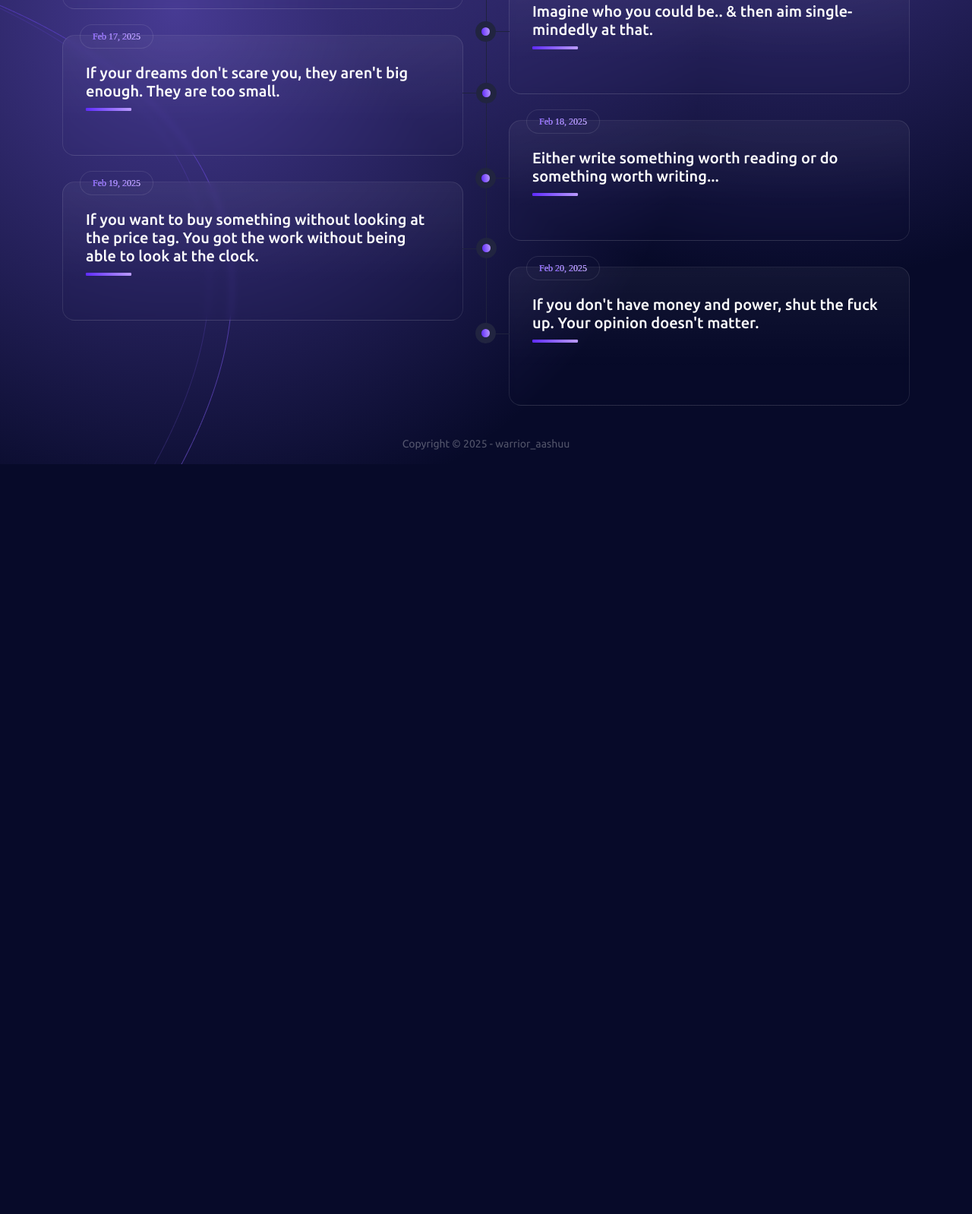
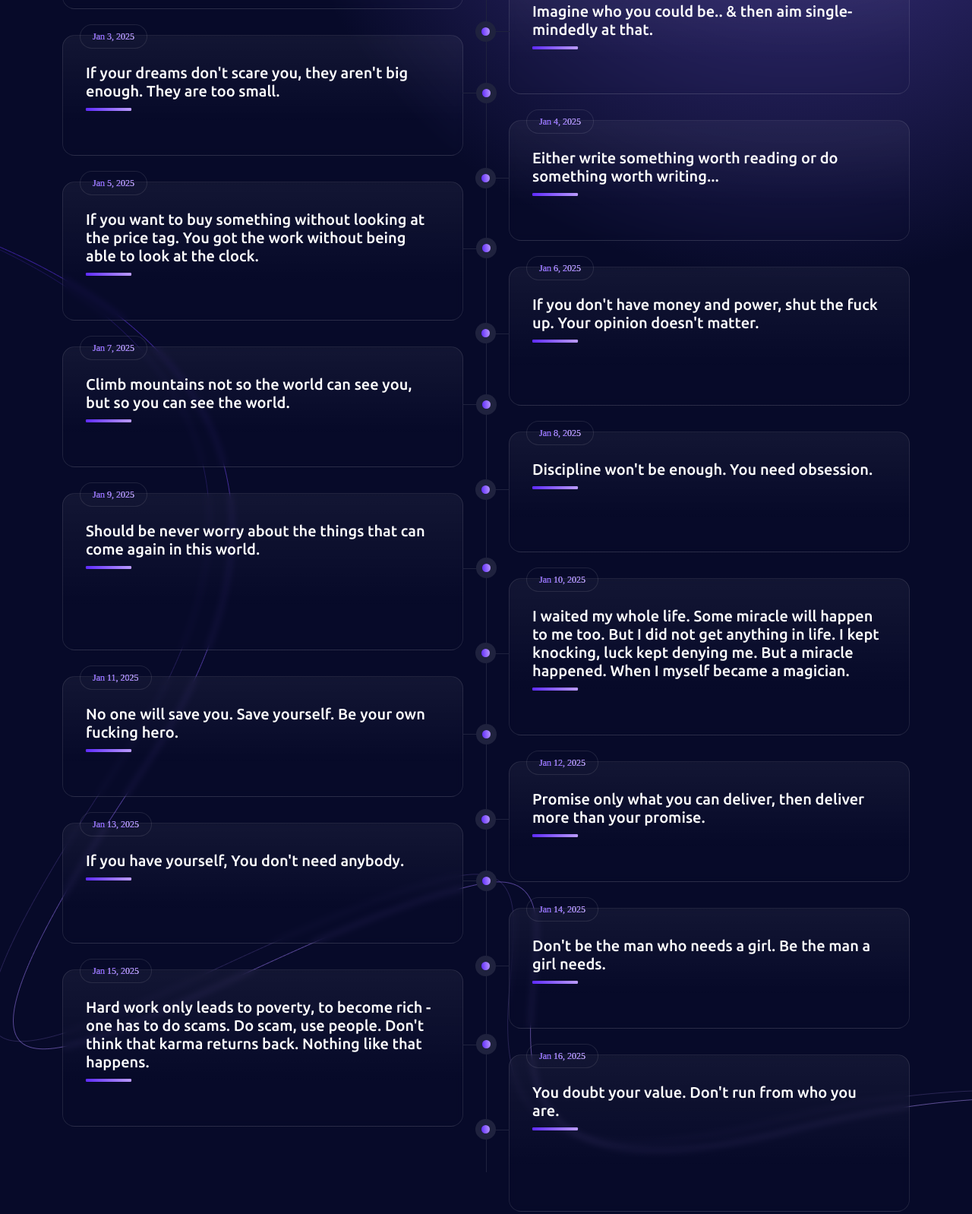
Before and after one commit to codeaashu/The-code-of-the-Warrior, a plain HTML site: page index.html in a window 1280 px wide. Shown: the part 1004-2602 px from the top of the page at 76% size. Before the commit the page ends 1615 px from the top, so only its background shows below. Drawn offline with nearby package versions, Linux system fonts and the light colour scheme.

Commit message:
The code of the Warrior

```diff
--- a/index.html
+++ b/index.html
@@ -89,39 +89,99 @@
                         <div class="roadmain d-flex flex-wrap justify-content-between position-relative"
                             style="margin-top: 5.625rem ;">
                             <div class="roadmap-box  w-md-12">
-                                <div class="step position-absolute">Feb 15, 2025</div>
+                                <div class="step position-absolute">Jan 1, 2025</div>
                                 <div class="r-content">
                                     <h5 class="title position-relative">Motivation gets you started but, discipline keeps you going.</h5>
                                 </div>
                             </div>
                             <div class="roadmap-box right w-md-12">
-                                <div class="step position-absolute">Feb 16, 2025</div>
+                                <div class="step position-absolute">Jan 2, 2025</div>
                                 <div class="r-content">
                                     <h5 class="title position-relative">Imagine who you could be.. & then aim single-mindedly at that.</h5>
                                 </div>
                             </div>
                             <div class="roadmap-box  w-md-12">
-                                <div class="step position-absolute">Feb 17, 2025</div>
+                                <div class="step position-absolute">Jan 3, 2025</div>
                                 <div class="r-content">
                                     <h5 class="title position-relative">If your dreams don't scare you, they aren't big enough. They are too small.</h5>
                                 </div>
                             </div>
                             <div class="roadmap-box right w-md-12">
-                                <div class="step position-absolute">Feb 18, 2025</div>
+                                <div class="step position-absolute">Jan 4, 2025</div>
                                 <div class="r-content">
                                     <h5 class="title position-relative">Either write something worth reading or do something worth writing...</h5>
                                 </div>
                             </div>
                             <div class="roadmap-box  w-md-12">
-                                <div class="step position-absolute">Feb 19, 2025</div>
+                                <div class="step position-absolute">Jan 5, 2025</div>
                                 <div class="r-content">
                                     <h5 class="title position-relative">If you want to buy something without looking at the price tag. You got the work without being able to look at the clock.</h5>
                                 </div>
                             </div>
                             <div class="roadmap-box right w-md-12">
-                                <div class="step position-absolute">Feb 20, 2025</div>
+                                <div class="step position-absolute">Jan 6, 2025</div>
                                 <div class="r-content">
                                     <h5 class="title position-relative">If you don't have money and power, shut the fuck up. Your opinion doesn't matter.</h5>
+                                </div>
+                            </div>
+                            <div class="roadmap-box  w-md-12">
+                                <div class="step position-absolute">Jan 7, 2025</div>
+                                <div class="r-content">
+                                    <h5 class="title position-relative">Climb mountains not so the world can see you, but so you can see the world.</h5>
+                                </div>
+                            </div>
+                            <div class="roadmap-box right w-md-12">
+                                <div class="step position-absolute">Jan 8, 2025</div>
+                                <div class="r-content">
+                                    <h5 class="title position-relative">Discipline won't be enough. You need obsession.</h5>
+                                </div>
+                            </div>
+                            <div class="roadmap-box  w-md-12">
+                                <div class="step position-absolute">Jan 9, 2025</div>
+                                <div class="r-content">
+                                    <h5 class="title position-relative">Should be never worry about the things that can come again in this world.</h5>
+                                </div>
+                            </div>
+                            <div class="roadmap-box right w-md-12">
+                                <div class="step position-absolute">Jan 10, 2025</div>
+                                <div class="r-content">
+                                    <h5 class="title position-relative">I waited my whole life. Some miracle will happen to me too. But I did not get anything in life. I kept knocking, luck kept denying me. But a miracle happened. When I myself became a magician.</h5>
+                                </div>
+                            </div>
+                            <div class="roadmap-box  w-md-12">
+                                <div class="step position-absolute">Jan 11, 2025</div>
+                                <div class="r-content">
+                                    <h5 class="title position-relative">No one will save you. Save yourself. Be your own fucking hero.</h5>
+                                </div>
+                            </div>
+                            <div class="roadmap-box right w-md-12">
+                                <div class="step position-absolute">Jan 12, 2025</div>
+                                <div class="r-content">
+                                    <h5 class="title position-relative">Promise only what you can deliver, then deliver more than your promise.</h5>
+                                </div>
+                            </div>
+                            <div class="roadmap-box  w-md-12">
+                                <div class="step position-absolute">Jan 13, 2025</div>
+                                <div class="r-content">
+                                    <h5 class="title position-relative">If you have yourself, You don't need anybody.</h5>
+                                </div>
+                            </div>
+                            <div class="roadmap-box right w-md-12">
+                                <div class="step position-absolute">Jan 14, 2025</div>
+                                <div class="r-content">
+                                    <h5 class="title position-relative">Don't be the man who needs a girl. Be the man a girl needs.</h5>
+                                </div>
+                            </div>
+                            <div class="roadmap-box  w-md-12">
+                                <div class="step position-absolute">Jan 15, 2025</div>
+                                <div class="r-content">
+                                    <h5 class="title position-relative">Hard work only leads to poverty, to become rich - one has to do scams. Do scam, use people. Don't think that karma returns back. Nothing like that happens.</h5>
+                                </div>
+                            </div>
+                            <div class="roadmap-box right w-md-12">
+                                <div class="step position-absolute">Jan 16, 2025</div>
+                                <div class="r-content">
+                                    <h5 class="title position-relative">You doubt your value. Don't run from who you are.</h5>
                                 </div>
                             </div>
                         </div>
```
